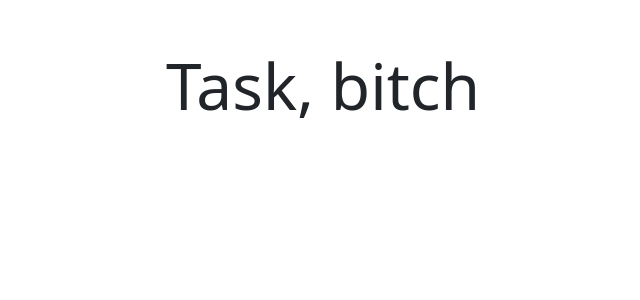
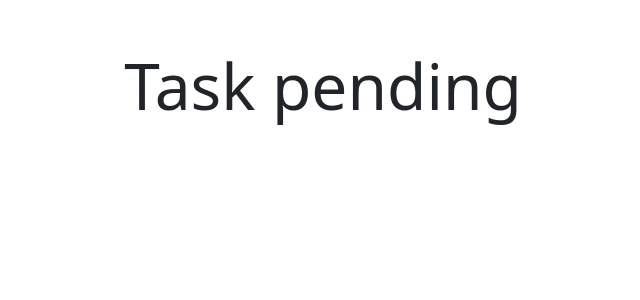
Before and after one commit to Elihuvb/CRUD_django, a Django app: page /task/ in a window 1280 px wide. Shown: the part 72-372 px from the top of the page, without its empty margins (317-957 px from the left). Run offline with Django 4.2, Linux system fonts and the light colour scheme; the visitor is signed in with stand-in values (Sample User, id 1); data that the repository does not hold is empty.

Commit message:
build.sh test

```diff
--- a/task/templates/task.html
+++ b/task/templates/task.html
@@ -13,7 +13,7 @@
     <main class="container">
         <div class="row">
             <div class="col-md-6 offset-md-3">
-                <h1 class="text-center display-3 py-5">Task, bitch</h1>
+                <h1 class="text-center display-3 py-5">Task pending</h1>
                 <ul class="list-group">
                     {% for task in tasks %}
                     <li class="list-group-item">
```
